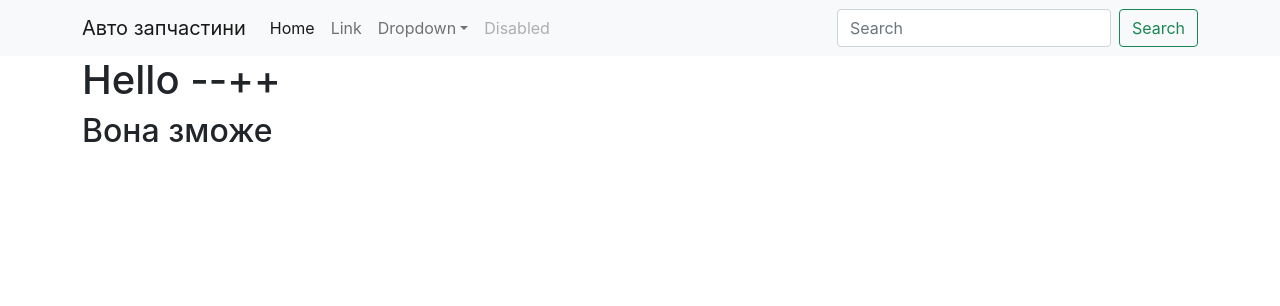
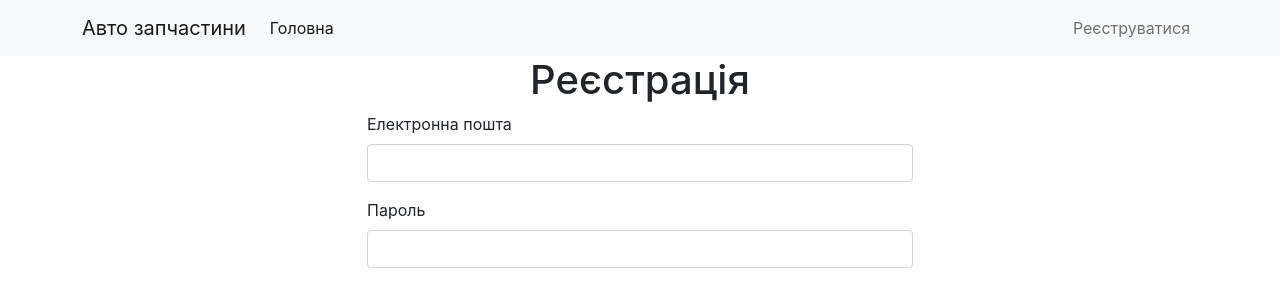
Before and after one commit to novakvova/ReactASP911, a React (Create React App) app in the folder AutoPart/frontend/: page /register in a window 1280 px wide. Shown: the top 306 px of the page. Built offline with nearby package versions, Linux system fonts and the light colour scheme.

Commit message:
Begin create register form

```diff
--- a/AutoPart/frontend/package.json
+++ b/AutoPart/frontend/package.json
@@ -7,8 +7,10 @@
     "@testing-library/react": "^11.2.7",
     "@testing-library/user-event": "^12.8.3",
     "bootstrap": "^5.1.1",
+    "prop-types": "^15.7.2",
     "react": "^17.0.2",
     "react-dom": "^17.0.2",
+    "react-router-dom": "^5.3.0",
     "react-scripts": "4.0.3",
     "web-vitals": "^1.1.2"
   },
--- a/AutoPart/frontend/src/App.js
+++ b/AutoPart/frontend/src/App.js
@@ -1,19 +1,34 @@
 import logo from './logo.svg';
 import './App.css';
 import React from 'react';
+import {
+  BrowserRouter as Router,
+  Switch,
+  Route
+} from "react-router-dom";
 import Header from './components/header';
+import RegisterPage from './components/auth/Register';
+import LoginPage from './components/auth/Login';
 
 class App extends React.Component {
 
   render() {
     return (
-      <>
-       <Header/>
+      <Router>
+        <Header />
         <div className="container">
-          <h1>Hello --++</h1>
-          <h2>Вона зможе</h2>
+          <Switch>
+            <Route exact path="/">
+              <LoginPage />
+            </Route>
+
+            <Route exact path="/register">
+              <RegisterPage />
+            </Route>
+
+          </Switch>
         </div>
-      </>
+      </Router>
     );
   }
 }
--- /dev/null
+++ b/AutoPart/frontend/src/components/auth/Login/index.js
@@ -0,0 +1,13 @@
+import React, { Component } from 'react'
+
+export class LoginPage extends Component {
+    render() {
+        return (
+            <div>
+                <h1>Вхід на сайт</h1>
+            </div>
+        )
+    }
+}
+
+export default LoginPage
--- /dev/null
+++ b/AutoPart/frontend/src/components/auth/Register/index.js
@@ -0,0 +1,51 @@
+import React, { Component } from 'react'
+import TextBoxField from '../../common/TextBoxField';
+
+export class RegisterPage extends Component {
+
+    state = {
+        email: '',
+        phone: '',
+        firstName: '',
+        secondName: '',
+        password: '',
+        confirmPassword: ''
+    }
+
+    onChangeHandler = (e) => {
+        //console.log("onChange name", e.target.name);
+        //console.log("onChange value", e.target.value);
+        this.setState({[e.target.name]: e.target.value});
+    }
+
+    render() {
+        console.log("state", this.state);
+        const {email, password} = this.state;
+        return (
+            <div className="row">
+                <div className="offset-md-3 col-md-6">
+                <h1 className="text-center">Реєстрація</h1>
+                <form>
+                    <TextBoxField
+                        field="email"
+                        label="Електронна пошта"
+                        value={email}
+                        onChangeHandler={this.onChangeHandler}/>
+
+                    <TextBoxField
+                        field="password"
+                        type="password"
+                        label="Пароль"
+                        value={password}
+                        onChangeHandler={this.onChangeHandler}/>
+
+
+                </form>
+                </div>
+
+            </div>
+        )
+    }
+}
+
+export default RegisterPage
--- /dev/null
+++ b/AutoPart/frontend/src/components/common/TextBoxField.js
@@ -0,0 +1,38 @@
+import PropTypes from "prop-types";
+
+const TextBoxField = ({
+    field,
+    value,
+    label,
+    type,
+    onChangeHandler
+}) => {
+    return (
+        <div className="mb-3">
+            <label htmlFor={field} className="form-label">{label}</label>
+            <input type={type}
+                className="form-control"
+                id={field}
+                name={field}
+                value={value}
+                onChange={onChangeHandler}
+            />
+        </div>
+    );
+
+}
+
+TextBoxField.propTypes = {
+    field: PropTypes.string.isRequired,
+    value: PropTypes.string.isRequired,
+    label: PropTypes.string.isRequired,
+    type: PropTypes.string.isRequired,
+    onChangeHandler: PropTypes.func.isRequired
+  };
+
+
+TextBoxField.defaultProps ={
+    type: "text"
+}
+
+export default TextBoxField;
--- a/AutoPart/frontend/src/components/header/index.js
+++ b/AutoPart/frontend/src/components/header/index.js
@@ -1,41 +1,28 @@
 import React, { Component } from 'react'
+import { Link } from 'react-router-dom'
 
 export class Header extends Component {
     render() {
         return (
             <nav className="navbar navbar-expand-lg navbar-light bg-light">
                 <div className="container">
-                    <a className="navbar-brand" href="#">Авто запчастини</a>
+                    <Link className="navbar-brand" to="/">Авто запчастини</Link>
                     <button className="navbar-toggler" type="button" data-bs-toggle="collapse" data-bs-target="#navbarSupportedContent" aria-controls="navbarSupportedContent" aria-expanded="false" aria-label="Toggle navigation">
                         <span className="navbar-toggler-icon"></span>
                     </button>
                     <div className="collapse navbar-collapse" id="navbarSupportedContent">
                         <ul className="navbar-nav me-auto mb-2 mb-lg-0">
                             <li className="nav-item">
-                                <a className="nav-link active" aria-current="page" href="#">Home</a>
-                            </li>
-                            <li className="nav-item">
-                                <a className="nav-link" href="#">Link</a>
-                            </li>
-                            <li className="nav-item dropdown">
-                                <a className="nav-link dropdown-toggle" href="#" id="navbarDropdown" role="button" data-bs-toggle="dropdown" aria-expanded="false">
-                                    Dropdown
-                                </a>
-                                <ul className="dropdown-menu" aria-labelledby="navbarDropdown">
-                                    <li><a className="dropdown-item" href="#">Action</a></li>
-                                    <li><a className="dropdown-item" href="#">Another action</a></li>
-                                    <li><hr className="dropdown-divider" /></li>
-                                    <li><a className="dropdown-item" href="#">Something else here</a></li>
-                                </ul>
-                            </li>
-                            <li className="nav-item">
-                                <a className="nav-link disabled">Disabled</a>
+                                <Link className="nav-link active" aria-current="page" to="/">Головна</Link>
                             </li>
                         </ul>
-                        <form className="d-flex">
-                            <input className="form-control me-2" type="search" placeholder="Search" aria-label="Search" />
-                            <button className="btn btn-outline-success" type="submit">Search</button>
-                        </form>
+
+                        <ul className="navbar-nav">
+                            <li className="nav-item">
+                                <Link className="nav-link" to="/register">Реєструватися</Link>
+                            </li>
+                        </ul>
+
                     </div>
                 </div>
             </nav>
```
